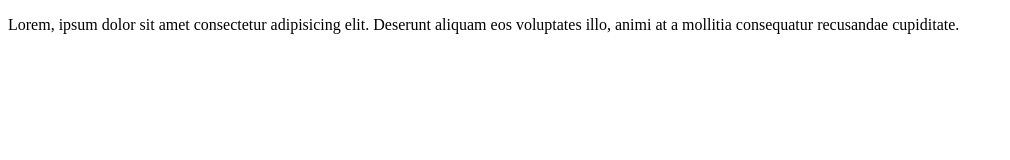
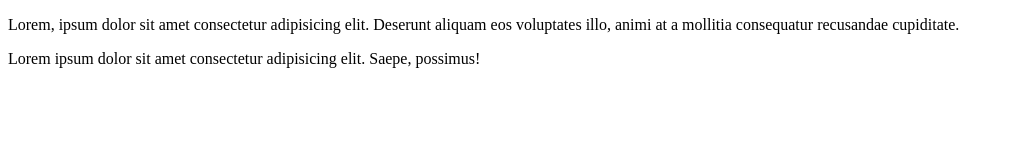
Before and after one commit to Hailush44/june7, a plain HTML site: page index.html in a window 1280 px wide. Shown: the whole page, without its empty margins (0-1010 px from the left). Drawn offline with Linux system fonts and the light colour scheme.

Commit message:
added new paragraph

```diff
--- a/index.html
+++ b/index.html
@@ -10,6 +10,6 @@
     <p>
         Lorem, ipsum dolor sit amet consectetur adipisicing elit. Deserunt aliquam eos voluptates illo, animi at a mollitia consequatur recusandae cupiditate.
     </p>
-    <!-- add -->
+    <p>Lorem ipsum dolor sit amet consectetur adipisicing elit. Saepe, possimus!</p>
 </body>
 </html>
```
